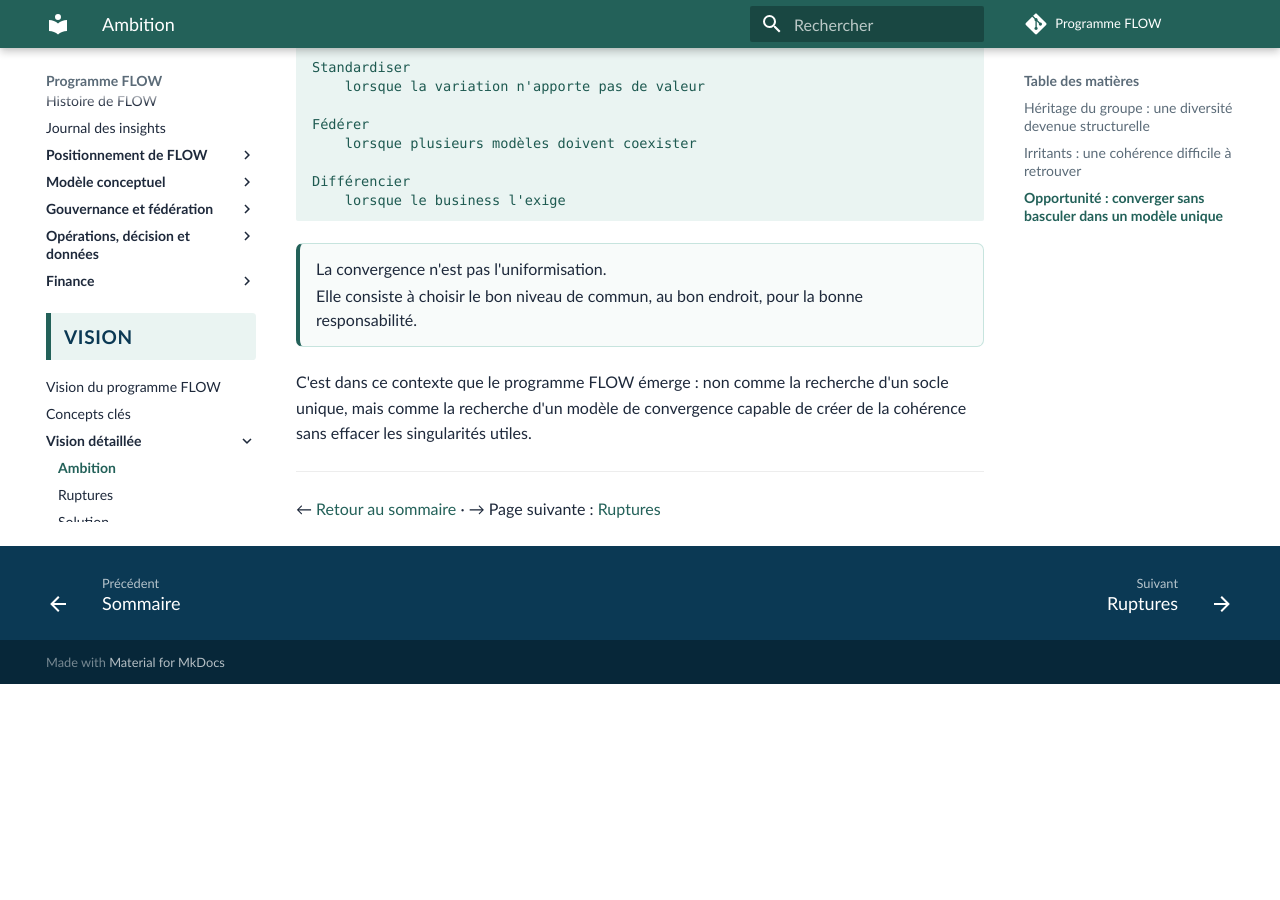
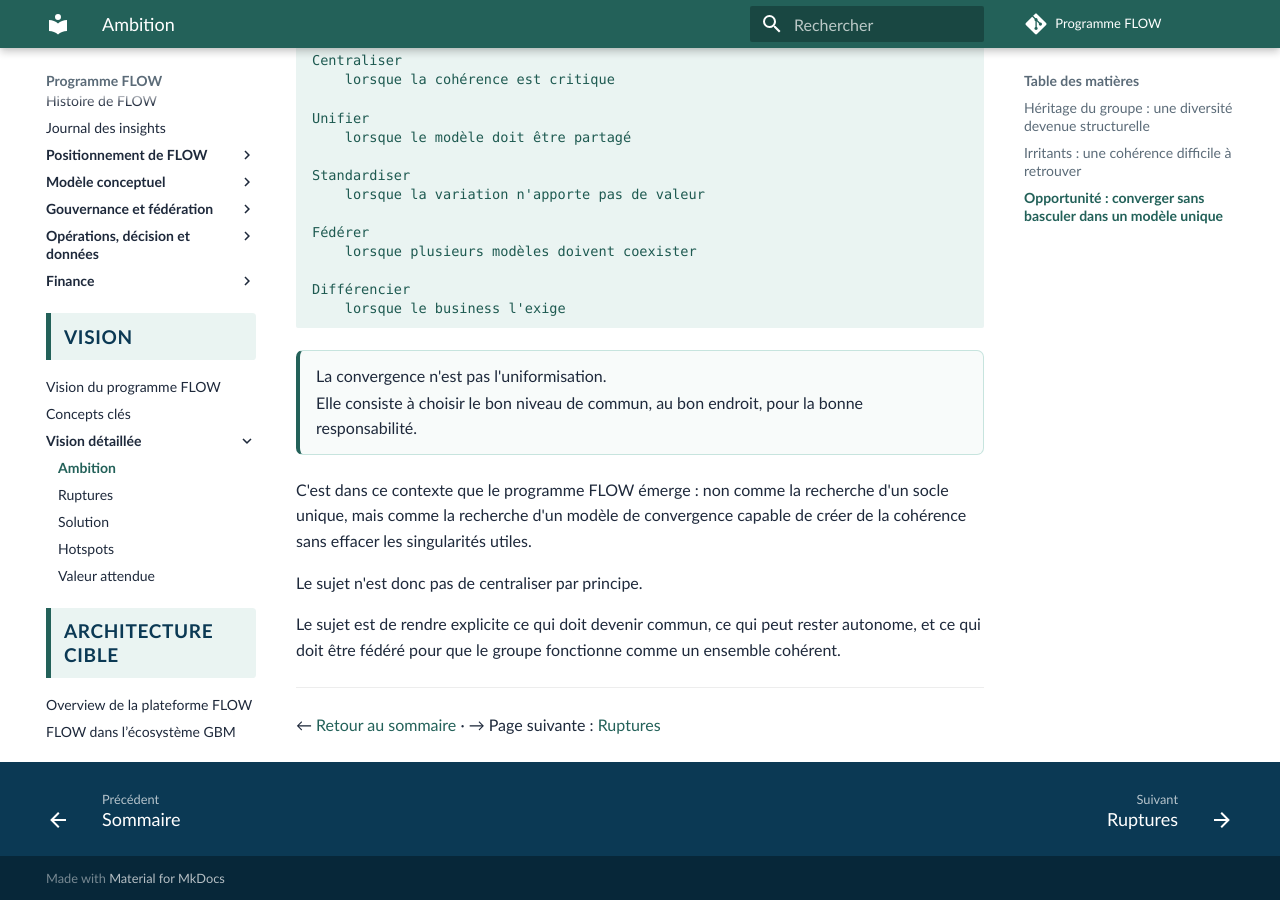
Before and after one commit to laurent-sintes/FLOW-Program, an MkDocs documentation site: the page built from docs/vision/vision-detaillee/1-ambition-et-contexte.md, in a window 1280 px wide and 900 px high, scrolled down 2711 px. Built offline with MkDocs 1.6.1 and Material for MkDocs 9.7.7, drawn with Linux system fonts in a browser that asks for light colours; comment, search, counter and statistics services are not loaded; before the commit the page ends 3395 px from its top, so only the background shows below that; some of the changed text lies outside the part shown.

Commit message:
Renforcer la phrase pivot de l'ambition FLOW

```diff
--- a/docs/vision/vision-detaillee/1-ambition-et-contexte.md
+++ b/docs/vision/vision-detaillee/1-ambition-et-contexte.md
@@ -7,6 +7,11 @@
 La réponse ne peut pas être une uniformisation brutale.
 
 Elle ne peut pas non plus être une centralisation ERP classique qui chercherait à faire rentrer toute la diversité du groupe dans un modèle unique.
+
+<div class="flow-conviction">
+  <p>Le problème de FLOW n'est pas de choisir entre centralisation et autonomie.</p>
+  <p>Il est de construire le bon commun sans détruire les différences utiles.</p>
+</div>
 
 L'ambition de FLOW est de construire un socle commun là où la cohérence est critique — <span class="flow-keyword">demandes</span>, <span class="flow-keyword">stock</span>, <span class="flow-keyword">promesses</span>, <span class="flow-keyword">décisions</span>, allocation, exécution, événements et exceptions — tout en laissant les marques, canaux et domaines spécialisés conserver leur autonomie là où elle crée de la valeur.
 
@@ -103,6 +108,10 @@
 
 C'est dans ce contexte que le programme FLOW émerge : non comme la recherche d'un socle unique, mais comme la recherche d'un modèle de convergence capable de créer de la cohérence sans effacer les singularités utiles.
 
+Le sujet n'est donc pas de centraliser par principe.
+
+Le sujet est de rendre explicite ce qui doit devenir commun, ce qui peut rester autonome, et ce qui doit être fédéré pour que le groupe fonctionne comme un ensemble cohérent.
+
 ---
 
 ← [Retour au sommaire](index.md) · → Page suivante : [Ruptures](2-ruptures-structurantes.md)
```
